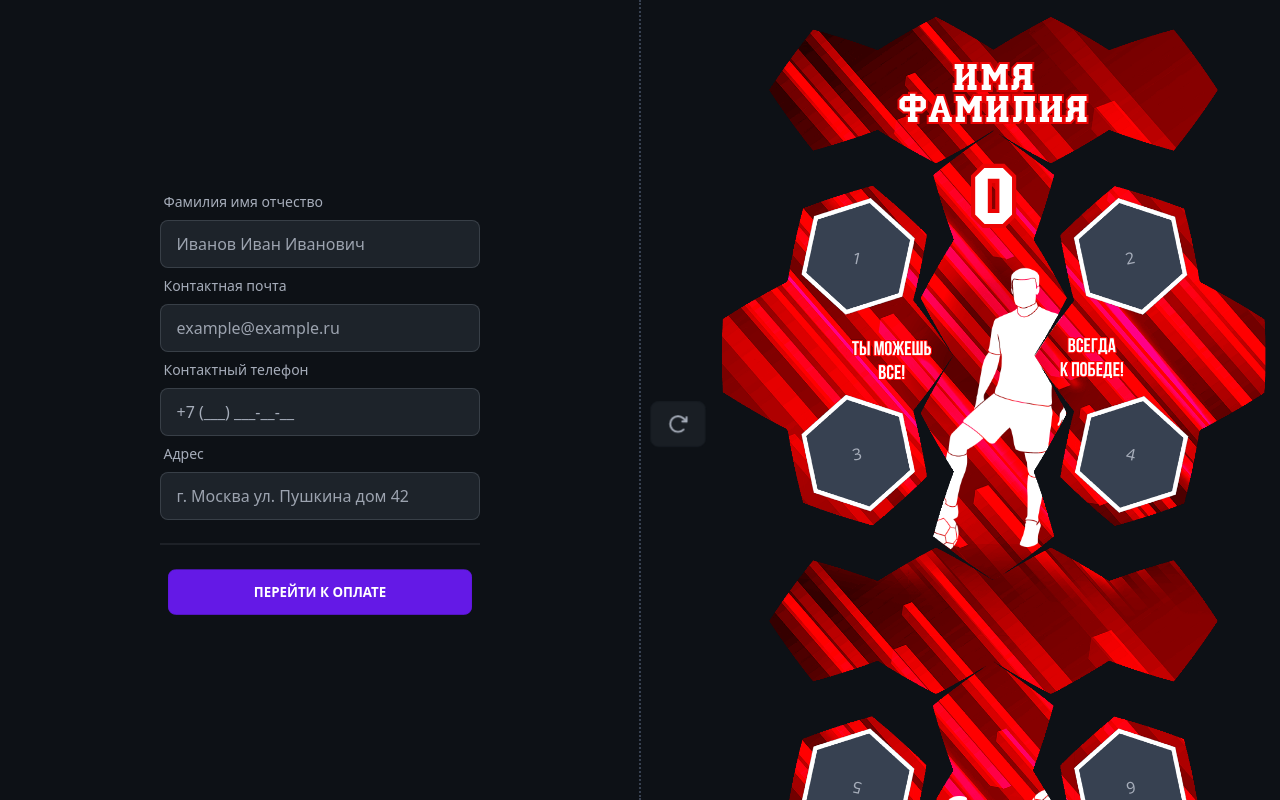
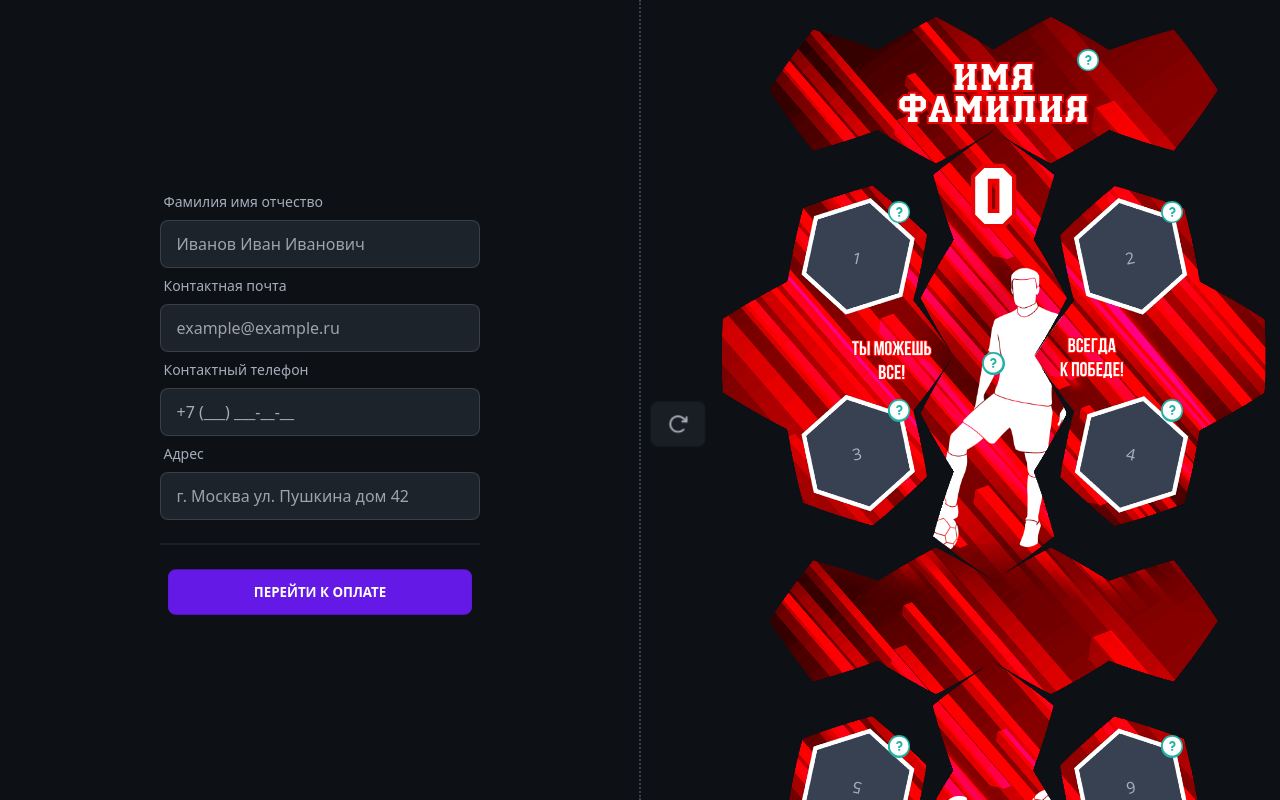
Before and after one commit to Sarylov/custom, a React (Vite) app: page /redball in a window 1280 px wide. Built offline with nearby package versions, Linux system fonts and the light colour scheme.

Commit message:
add hints

```diff
--- a/src/modules/black-ball/constructor-black-ball.jsx
+++ b/src/modules/black-ball/constructor-black-ball.jsx
@@ -11,11 +11,11 @@ import { Modal } from '../../components/modal';
 import { PrintForm } from '../../components/print-form';
 import { BallConstructorContext } from '../../contexts/ball-constructor-context';
 import { ConstucrotGridImage } from '../../components/constucrot-grid-image';
+import { QuestionHint } from '../../components/question-hint';
 
 export const ConstructorBlackBall = () => {
-  const { fullName, setFullName, number, setNumber } = useContext(
-    BallConstructorContext
-  );
+  const { fullName, setFullName, number, setNumber, isRotateConstructor } =
+    useContext(BallConstructorContext);
   const refComponent = useRef(null);
   const [widthComponent, setWidthComponent] = useState(0);
 
@@ -85,6 +85,7 @@ export const ConstructorBlackBall = () => {
       ref={refComponent}
       className="container max-w-screen-sm mx-auto px-[1%] relative self-start cursor-pointer"
     >
+      {/* Надписи на мяче */}
       <>
         <pre
           className="font-bold w-[98%] text-center absolute z-30 text-white leading-9 uppercase font-custom "
@@ -116,6 +117,15 @@ export const ConstructorBlackBall = () => {
           }}
         />
       </Modal>
+      {/* подсказки */}
+      {(fullName?.trim() === '' || fullName?.trim() === 'Имя фамилия') && (
+        <QuestionHint
+          text="Напишите свое имя и номер"
+          top={3}
+          left={65}
+          isRotateConstructor={isRotateConstructor}
+        />
+      )}
     </div>
   );
 };
--- a/src/modules/red-ball/constructor-red-ball.jsx
+++ b/src/modules/red-ball/constructor-red-ball.jsx
@@ -15,14 +15,23 @@ import { Modal } from '../../components/modal';
 import { PrintForm } from '../../components/print-form';
 import playerImage from '../../assets/images/player.png';
 import { ConstucrotGridImage } from '../../components/constucrot-grid-image';
+import { GridHints } from './../../components/grid-hints';
+import { QuestionHint } from '../../components/question-hint';
 
 const WIDTH = '17.6%';
 const HEIGHT = '10.4%';
 
 export const ConstructorRedBall = () => {
-  const { fullName, setFullName, number, setNumber } = useContext(
-    BallConstructorContext
-  );
+  const {
+    fullName,
+    setFullName,
+    number,
+    setNumber,
+    files,
+    changeFile,
+    changeCropped,
+    isRotateConstructor,
+  } = useContext(BallConstructorContext);
   const refComponent = useRef(null);
   const [widthComponent, setWidthComponent] = useState(0);
 
@@ -86,7 +95,6 @@ export const ConstructorRedBall = () => {
     return () => window.removeEventListener('resize', handleResize);
   }, []);
 
-  const { changeFile, changeCropped } = useContext(BallConstructorContext);
   return (
     <div
       id="constructor"
@@ -259,6 +267,21 @@ export const ConstructorRedBall = () => {
           setWidthComponent(refComponent.current.offsetWidth);
         }}
       />
+      {/* подсказки */}
+      <GridHints
+        isRotateConstructor={isRotateConstructor}
+        cellIds={[9, 13, 12, 16, 25, 29, 28, 31, '6_7_8', '22_23_24'].filter(
+          (cellId) => !files[cellId]
+        )}
+      />
+      {(fullName?.trim() === '' || fullName?.trim() === 'Имя фамилия') && (
+        <QuestionHint
+          text="Напишите свое имя и номер"
+          top={3}
+          left={65}
+          isRotateConstructor={isRotateConstructor}
+        />
+      )}
     </div>
   );
 };
--- a/src/modules/white-ball/constructor-white-ball.jsx
+++ b/src/modules/white-ball/constructor-white-ball.jsx
@@ -4,12 +4,15 @@ import whiteballGridMin from '../../assets/images/grids/white-grid_mobile.png';
 import { BallConstructorContext } from '../../contexts/ball-constructor-context';
 import { SquareCell } from '../../components/square-cell';
 import { ConstucrotGridImage } from '../../components/constucrot-grid-image';
+import { GridHints } from '../../components/grid-hints';
 
 const WIDTH = '17.6%';
 const HEIGHT = '10.4%';
 
 export const ConstructorWhiteball = () => {
-  const { changeFile, changeCropped } = useContext(BallConstructorContext);
+  const { changeFile, changeCropped, isRotateConstructor, files } = useContext(
+    BallConstructorContext
+  );
   return (
     <div
       id="constructor"
@@ -176,7 +179,7 @@ export const ConstructorWhiteball = () => {
           width={'20.3%'}
           height={'9.1%'}
           preview={16}
-          id={22}
+          id={23}
         />
         <SquareCell
           changeFile={changeFile}
@@ -194,6 +197,14 @@ export const ConstructorWhiteball = () => {
         largeImagePath={whiteballGrid}
         minImagePath={whiteballGridMin}
       />
+
+      {/* подсказки */}
+      <GridHints
+        isRotateConstructor={isRotateConstructor}
+        cellIds={[2, 3, 9, 6,7,13, 11, 12,15, 16, 25, 23, 29, 28, 31, 27,32].filter(
+          (cellId) => !files[cellId]
+        )}
+      />
     </div>
   );
 };
```
Also changed, not shown: 1 other file (tests, documents, lock files or other folders).
